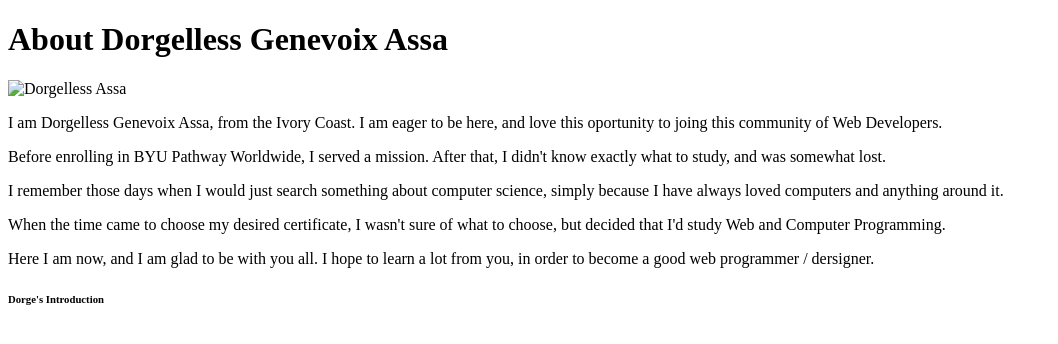
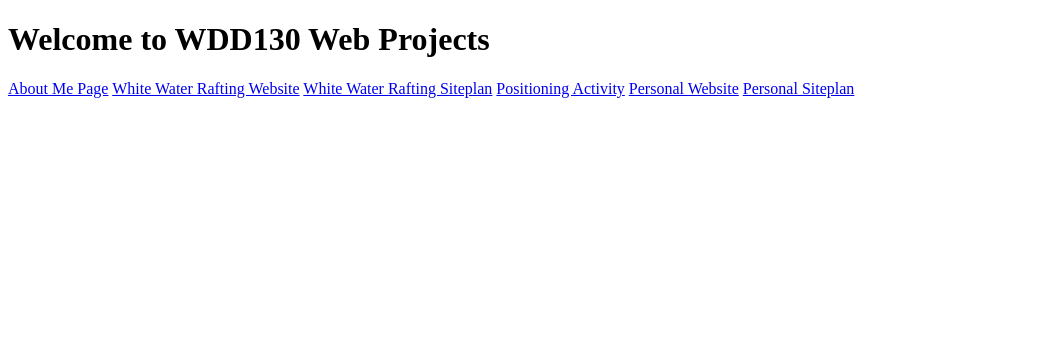
Before and after one commit to doassa/wdd130, a plain HTML site: page index.html in a window 1280 px wide. Shown: the whole page, without its empty margins (0-1058 px from the left). Drawn offline with Linux system fonts and the light colour scheme.

Commit message:
Added the homepage for wdd130

```diff
--- a/index.html
+++ b/index.html
@@ -1,28 +1,19 @@
 <!DOCTYPE html>
-<html>
+<html lang="en">
 <head>
-    <title>About Me</title>
+    <meta charset="UTF-8">
+    <meta name="viewport" content="width=device-width, initial-scale=1.0">
+    <title>WDD130 Home Page</title>
 </head>
 <body>
-    <header>
+    <h1>Welcome to WDD130 Web Projects</h1>
     <nav>
-            <a></a>
+        <a href="aboutme/index.html">About Me Page</a>
+        <a href="wwr/index.html">White Water Rafting Website</a>
+        <a href="wwr/site-plan-rafting.html">White Water Rafting Siteplan</a>
+        <a href="positioning.html">Positioning Activity</a>
+        <a href="#">Personal Website</a>
+        <a href="#">Personal Siteplan</a>
     </nav>
-    </header>
-    <main>
-        <h1>About Dorgelless Genevoix Assa</h1>
-        <img
-            src="wdd130/my-image.jpg"
-            alt="Dorgelless Assa"
-        />
-        <p>I am Dorgelless Genevoix Assa, from the Ivory Coast. I am eager to be here, and love this oportunity to joing this community of Web Developers.</p>
-        <p>Before enrolling in BYU Pathway Worldwide, I served a mission. After that, I didn't know exactly what to study, and was somewhat lost.</p>
-        <p>I remember those days when I would just search something about computer science, simply because I have always loved computers and anything around it.</p>
-        <p>When the time came to choose my desired certificate, I wasn't sure of what to choose, but decided that I'd study Web and Computer Programming.</p>
-        <p>Here I am now, and I am glad to be with you all. I hope to learn a lot from you, in order to become a good web programmer / dersigner.</p>
-    </main>
-    <footer>
-        <p><h6>Dorge's Introduction</h6></p>
-    </footer>
 </body>
 </html>
```
Lines whose indentation alone changed are shown as unchanged.
